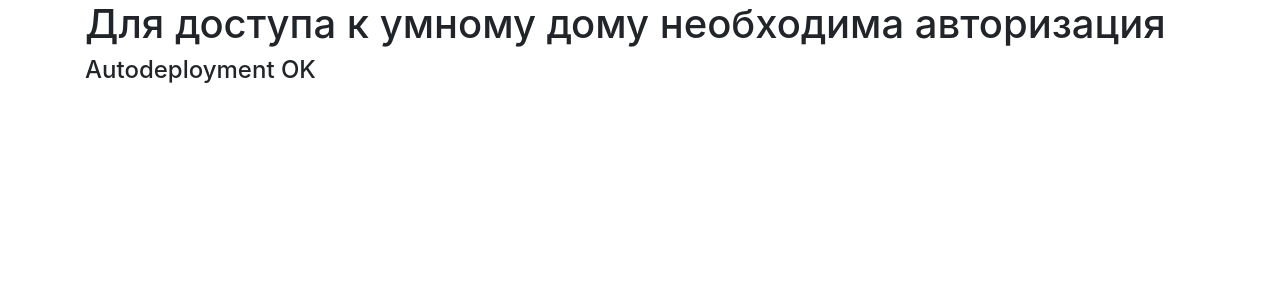
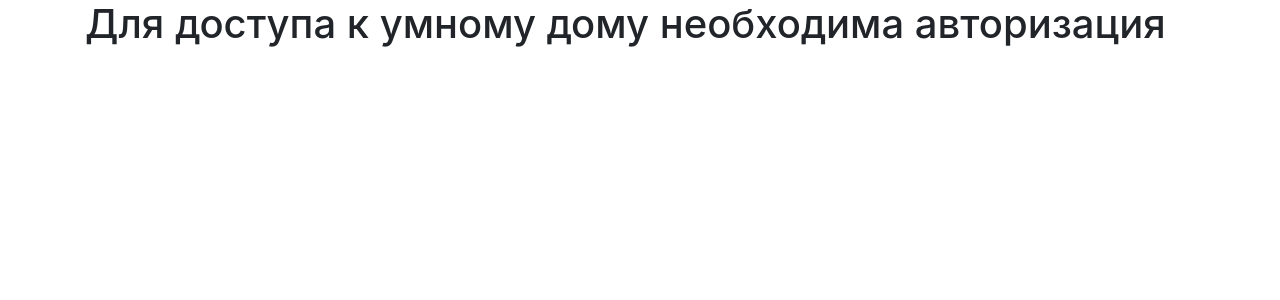
Before and after one commit to das747/web-home, a Flask app: page / in a window 1280 px wide. Shown: the part 95-395 px from the top of the page. Run offline with Flask 2, Linux system fonts and the light colour scheme; some libraries are stand-ins or nearby versions.

Commit message:
autodeployment finally tested

```diff
--- a/templates/index.html
+++ b/templates/index.html
@@ -34,7 +34,6 @@
 		{% endfor %}
 	{% else %}
 		<h1>Для доступа к умному дому необходима авторизация</h1>
-		<h4>Autodeployment OK</h4>
 	{% endif %}
 
 {% endblock %}
```
